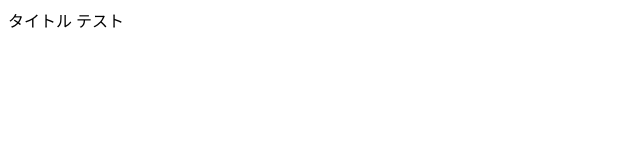
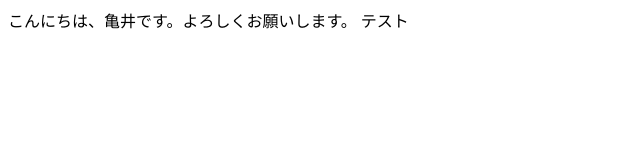
Before and after one commit to kameiryohei/20230421-test, a plain HTML site: page index.html in a window 1280 px wide. Shown: the whole page, without its empty margins (0-640 px from the left). Drawn offline with Linux system fonts and the light colour scheme.

Commit message:
Update index.html

```diff
--- a/index.html
+++ b/index.html
@@ -2,7 +2,7 @@
 <html lang="ja>
 <head>
 <meta charset="utf-8">
-<tittle>タイトル</tittle>
+<tittle>こんにちは、亀井です。よろしくお願いします。</tittle>
 </head>
 <body>
 テスト
```
